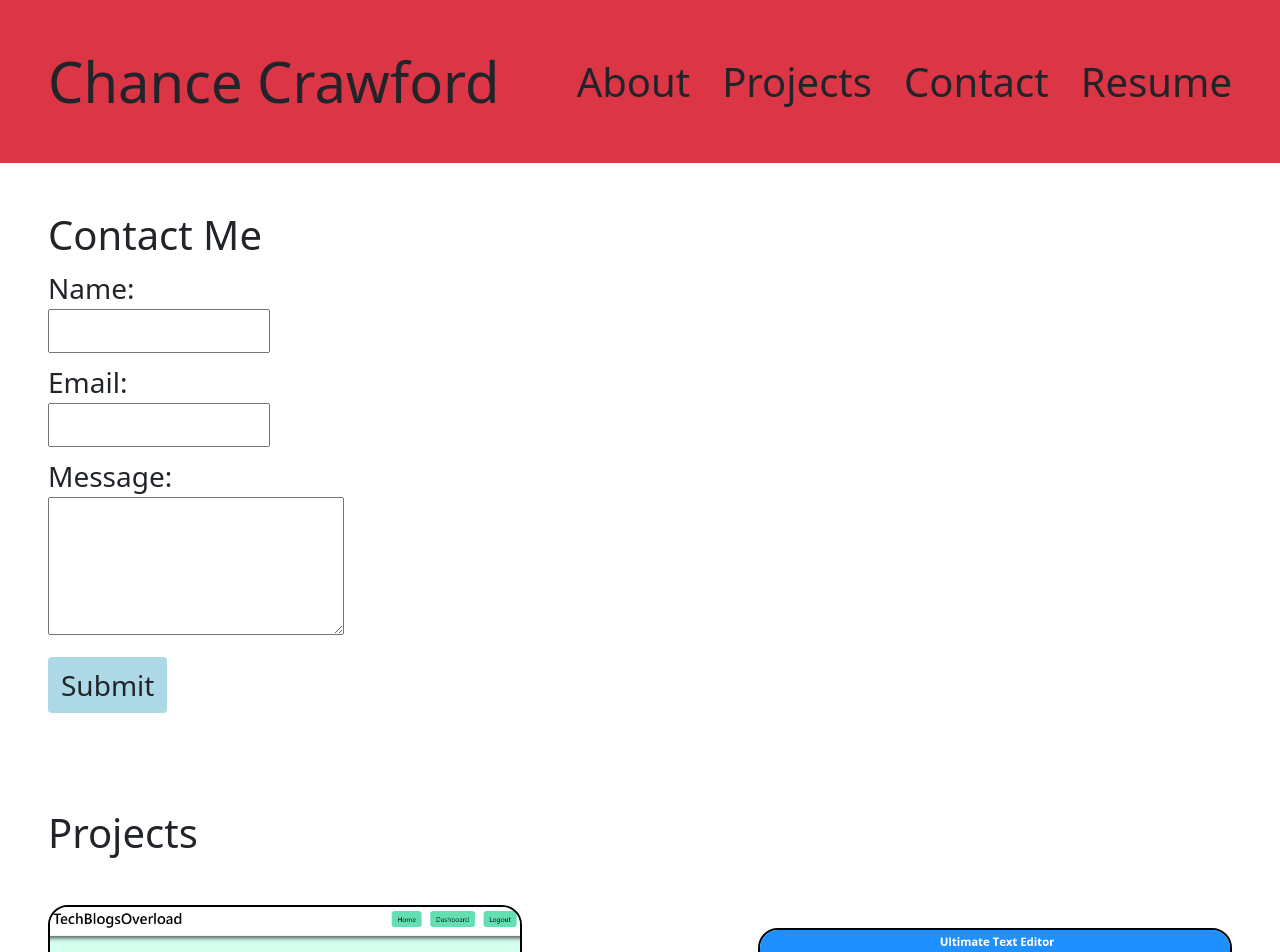
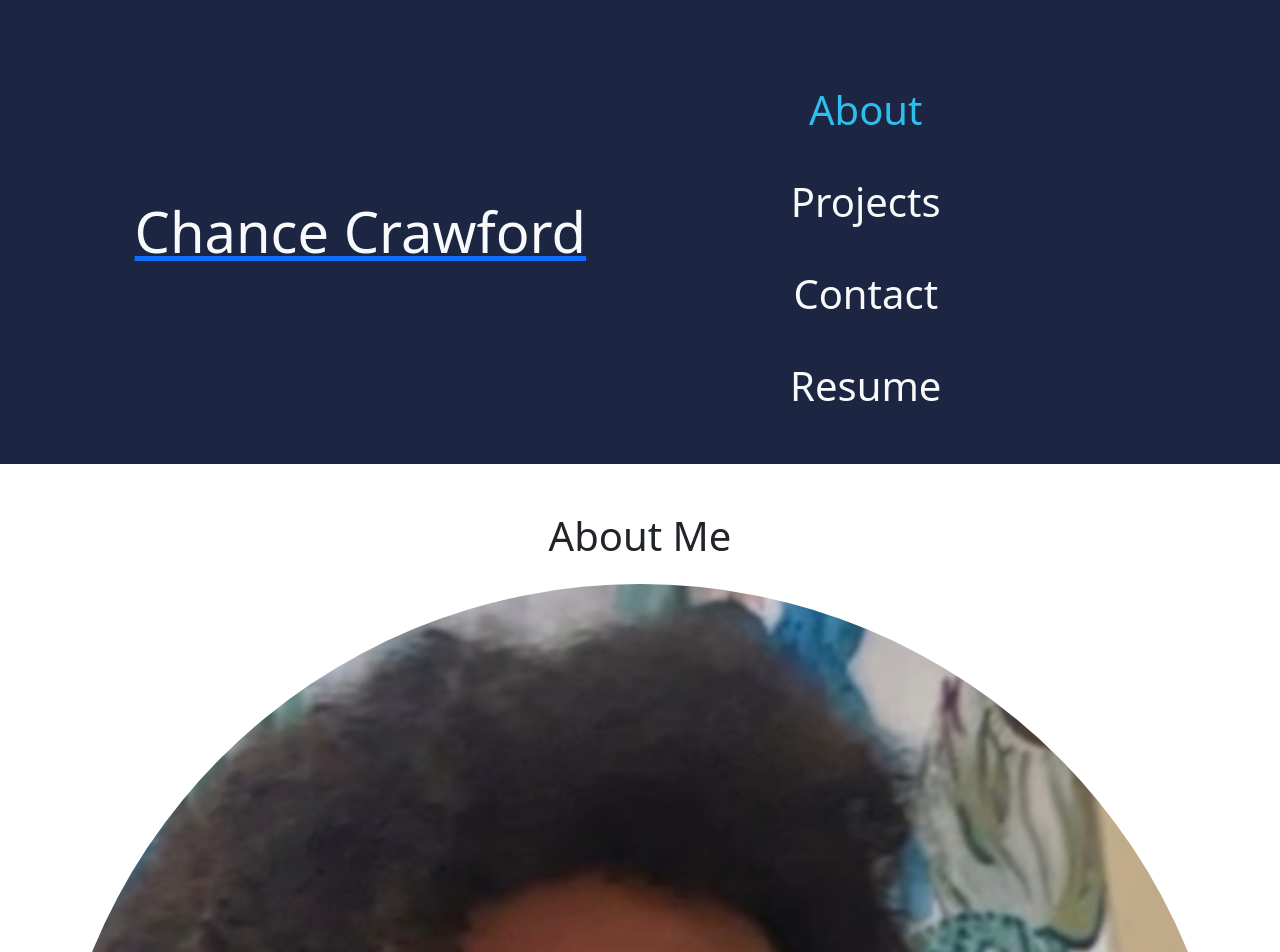
Before and after one commit to Chance-Crawford/React-Portfolio, a React (Create React App) app: page / in a window 1280 px wide. Shown: the top 952 px of the page. Built offline with nearby package versions, Linux system fonts and the light colour scheme.

Commit message:
fixed styles in css

```diff
--- a/public/index.html
+++ b/public/index.html
@@ -25,7 +25,7 @@
       work correctly both with client-side routing and a non-root public URL.
       Learn how to configure a non-root public URL by running `npm run build`.
     -->
-    <title>React App</title>
+    <title>Chance Crawford - Portfolio</title>
   </head>
   <body>
     <noscript>You need to enable JavaScript to run this app.</noscript>
--- a/src/App.js
+++ b/src/App.js
@@ -1,3 +1,4 @@
+import React, {useState} from 'react';
 // import bootstrap. see React Notes import bootstrap
 import 'bootstrap/dist/css/bootstrap.min.css';
 // custom stylesheet
@@ -11,13 +12,27 @@ import Contact from './components/Contact';
 
 
 function App() {
+
+  // when the page first loads, the about component will show,
+  // since the about component shows whenever the current state is in start
+  // or about. This is so that none of the tabs are highlighted when the
+  // page first loads. From there the currentTab is decided in the Nav
+  // component
+  const [currentTab, setCurrentTab] = useState('Start');
+
   return (
     <div className='full-screen'>
-      <Header></Header>
+      <Header
+      currentTab = {currentTab}
+      setCurrentTab = {setCurrentTab}></Header>
       <main>
-        <Contact></Contact>
-        <Portfolio></Portfolio>
-        <About></About>
+        {/* conditional rendering of the components */}
+        {/* see currenTab state comment. If state is about, or start.
+        show about component */}
+        {currentTab === 'About' && <About></About> ||
+        currentTab === 'Start' && <About></About>}
+        {currentTab === 'Contact' && <Contact></Contact>}
+        {currentTab === 'Projects' && <Portfolio currentTab = {currentTab}></Portfolio>}
       </main>
       <Footer></Footer>
     </div>
--- a/src/assets/css/style.css
+++ b/src/assets/css/style.css
@@ -3,6 +3,9 @@ h1{
     cursor: pointer;
 }
 
+.h1-a:hover{
+    color: #0d6efd;
+}
 .nav-ul{
     display: flex;
     flex-wrap: wrap;
@@ -17,7 +20,7 @@ h1{
 }
 
 .nav-ul li:hover{
-    color: white;
+    color: #6FFFE9;
 }
 
 
@@ -45,11 +48,10 @@ h1{
 .icons{
     font-size: 3rem;
     transition: color .5s;
-    color: blue;
 }
 
 .icons:hover{
-    color: white;
+    color: #6FFFE9 !important;
 }
 
 .icon-space{
@@ -76,10 +78,75 @@ h1{
 }
 
 .project-btn{
-    background-color: lightblue;
+    background-color: #6FFFE9;
     transition: background-color .75s;
 }
 
 .project-btn:hover{
     background-color: lightgreen;
 }
+
+.fill-section{
+    min-height: calc(100vh - 163.19px - 120px);
+}
+
+.active-tab{
+    color: rgb(46, 190, 238);
+}
+
+.resume-link{
+    text-decoration: none;
+}
+
+.main-color{
+    background-color: #1C2541;
+}
+
+
+/* media queries */
+@media only screen and (max-width: 1300px) {
+    h1{
+        text-align: center;
+    }
+    .nav-ul{
+        justify-content: center;
+        padding: 0;
+    }
+    .nav-ul li{
+        width: 100%;
+        margin: 0;
+        text-align: center;
+        margin-top: 2rem;
+    }
+    .nav-ul a{
+        width: 100%;
+    }
+    .profile-contain{
+        width: 100%;
+    }
+    .about-header{
+        text-align: center;
+    }
+    .project-header{
+        text-align: center;
+    }
+    .project-contain{
+        width: 100%;
+        margin-top: 2rem;
+    }
+    .form-contact{
+        width: 100% !important;
+    }
+    .contact-label{
+        text-align: center;
+    }
+    .contact-input{
+        width: 100% !important;
+    }
+    .contact-btn{
+        width: 100% !important;
+    }
+    .header-section{
+        justify-content: center !important;
+    }
+}
--- a/src/components/About/index.js
+++ b/src/components/About/index.js
@@ -4,9 +4,9 @@ import avatar from "../../assets/images/my_picture.jpg"
 function About(){
 
     return(
-        <article className="p-5">
+        <article className="p-5 fill-section">
             <div className="profile-contain">
-                <h2 className="sub-font text-center">About Me</h2>
+                <h2 className="sub-font text-center about-header">About Me</h2>
                 <img src={avatar} alt="profile picture" className="w-100 profile-img mt-3"/>
             </div>
             <div className="mt-3">
--- a/src/components/Contact/index.js
+++ b/src/components/Contact/index.js
@@ -57,23 +57,23 @@ function Contact(){
     }
 
     return(
-        <section className="p-5 w-100">
+        <section className="p-5 w-100 fill-section">
             <div>
-                <h2 className="sub-font">Contact Me</h2>
-                <form id="contact" className="w-25" onSubmit={handleSubmit}>
+                <h2 className="sub-font about-header">Contact Me</h2>
+                <form id="contact" className="w-25 form-contact" onSubmit={handleSubmit}>
                     <div className=" d-flex flex-wrap w-100">
                         <div className="w-100">
-                            <label htmlFor="name" className="w-100 text m-0">Name:</label>
+                            <label htmlFor="name" className="w-100 text m-0 contact-label">Name:</label>
                             {/* onBlur triggers whenever user clicks off of input field and
                             it loses focus */}
-                            <input defaultValue={name} onBlur={handleChange} type="text" name="name" className="w-75 p-2"/>
+                            <input defaultValue={name} onBlur={handleChange} type="text" name="name" className="w-75 p-2 contact-input"/>
                         </div>
                         <div className="w-100">
-                            <label htmlFor="email" className="w-100 text m-0 mt-2">Email:</label>
-                            <input type="email" defaultValue={email} onBlur={handleChange} name="email" className="w-75 p-2"/>
+                            <label htmlFor="email" className="w-100 text m-0 mt-2 contact-label">Email:</label>
+                            <input type="email" defaultValue={email} onBlur={handleChange} name="email" className="w-75 p-2 contact-input"/>
                         </div>
                         <div className="w-100">
-                            <label htmlFor="message" className="w-100 text m-0 mt-2">Message:</label>
+                            <label htmlFor="message" className="w-100 text m-0 mt-2 contact-label">Message:</label>
                             <textarea type="text" defaultValue={message} onBlur={handleChange} rows="5" name="message" className="w-100 p-2"/>
                         </div>
                         {/* if error state is truthy, show error message */}
@@ -82,8 +82,8 @@ function Contact(){
                                 <p className="text m-0 w-100">{error}</p>
                             </div>
                         )}
-                        <div className=''>
-                            <button type="submit" className="btn text project-btn m-0 mt-3">Submit</button>
+                        <div className='contact-btn'>
+                            <button type="submit" className="btn text project-btn m-0 mt-3 contact-btn">Submit</button>
                         </div>
 
                     </div>
--- a/src/components/Footer/index.js
+++ b/src/components/Footer/index.js
@@ -6,14 +6,14 @@ function Footer(){
 
     return(
         <footer>
-            <div className="d-flex justify-content-center flex-wrap bg-danger p-4">
-                <a href="https://www.linkedin.com/in/chance-crawford-4898a4222/" target="_blank" className="icons">
+            <div className="d-flex justify-content-center flex-wrap main-color p-4">
+                <a href="https://www.linkedin.com/in/chance-crawford-4898a4222/" target="_blank" className="icons text-light">
                     <FontAwesomeIcon icon={faLinkedin} />
                 </a>
-                <a href="https://github.com/Chance-Crawford?tab=repositories" target="_blank" className="icons icon-space">
+                <a href="https://github.com/Chance-Crawford?tab=repositories" target="_blank" className="icons icon-space text-light">
                     <FontAwesomeIcon icon={faGithub} />
                 </a>
-                <a href="https://stackoverflow.com/users/14524050/chance" target="_blank" className="icons icon-space">
+                <a href="https://stackoverflow.com/users/14524050/chance" target="_blank" className="icons icon-space text-light">
                     <FontAwesomeIcon icon={faStackOverflow} />
                 </a>
             </div>
--- a/src/components/Header/index.js
+++ b/src/components/Header/index.js
@@ -1,19 +1,18 @@
 import React from "react";
+import Nav from "../Nav";
 
-function Header(){
+function Header({ currentTab, setCurrentTab }){
+
 
     return(
-        <header className="p-4 bg-danger">
-            <div className="d-flex justify-content-between align-items-center flex-wrap w-100 p-4">
+        <header className="p-4 main-color">
+            <div className="d-flex justify-content-between align-items-center flex-wrap w-100 p-4 header-section">
                 <div className="">
-                    <h1 className="m-0">Chance Crawford</h1>
+                    <a href="/" className="h1-a"><h1 className="m-0 text-light">Chance Crawford</h1></a>
                 </div>
-                <ul className="m-0 nav-ul">
-                    <li>About</li>
-                    <li>Projects</li>
-                    <li>Contact</li>
-                    <li>Resume</li>
-                </ul>
+                <Nav
+                currentTab = {currentTab}
+                setCurrentTab = {setCurrentTab}></Nav>
             </div>
         </header>
     );
--- a/src/components/Nav/index.js
+++ b/src/components/Nav/index.js
@@ -1,9 +1,20 @@
 import React from "react";
 
-function Nav(){
+function Nav({ currentTab, setCurrentTab }){
 
     return(
-
+        <div>
+            <ul className="m-0 nav-ul text-light">
+                {/* sets the state to the current tab
+                that was clicked, and then decides whether the
+                tab link should change color based on whether
+                it is active or not */}
+                <li onClick={() => setCurrentTab('About')} className={currentTab === 'About' && 'active-tab' || currentTab === 'Start' && 'active-tab' || ''}>About</li>
+                <li onClick={() => setCurrentTab('Projects')} className={currentTab === 'Projects' && 'active-tab' || ''}>Projects</li>
+                <li onClick={() => setCurrentTab('Contact')} className={currentTab === 'Contact' && 'active-tab' || ''}>Contact</li>
+                <a target="_blank" href="https://drive.google.com/file/d/16QI_8GviG14RGlr46SYZhyB01HEZDJE9/view?usp=sharing" className="resume-link text-light"><li>Resume</li></a>
+            </ul>
+        </div>
     );
 }
 
--- a/src/components/Portfolio/index.js
+++ b/src/components/Portfolio/index.js
@@ -2,7 +2,7 @@ import {React, useState} from "react";
 import Project from "../Project";
 
 // holds all the projects
-function Portfolio(){
+function Portfolio({ currentTab }){
 
     // each project's info
     const [projects] = useState([
@@ -51,9 +51,9 @@ function Portfolio(){
     ]);
 
     return(
-        <section>
+        <section className="fill-section">
             <div className="p-5">
-                <h2 className="sub-font ">Projects</h2>
+                <h2 className="sub-font project-header">Projects</h2>
                 <div className="mt-5 d-flex justify-content-between flex-wrap align-items-center">
                     {/* creating a project component from each
                     object in the array above. passing in each object as
--- a/src/components/Project/index.js
+++ b/src/components/Project/index.js
@@ -7,7 +7,7 @@ function Project({ projectObj }){
     const { title, demo, repo, imgLink } = projectObj
 
     return(
-        <article className="w-40">
+        <article className="w-40 project-contain">
             <div>
                 <img className="w-100 project-img" src={imgLink} alt={title} />
             </div>
```
